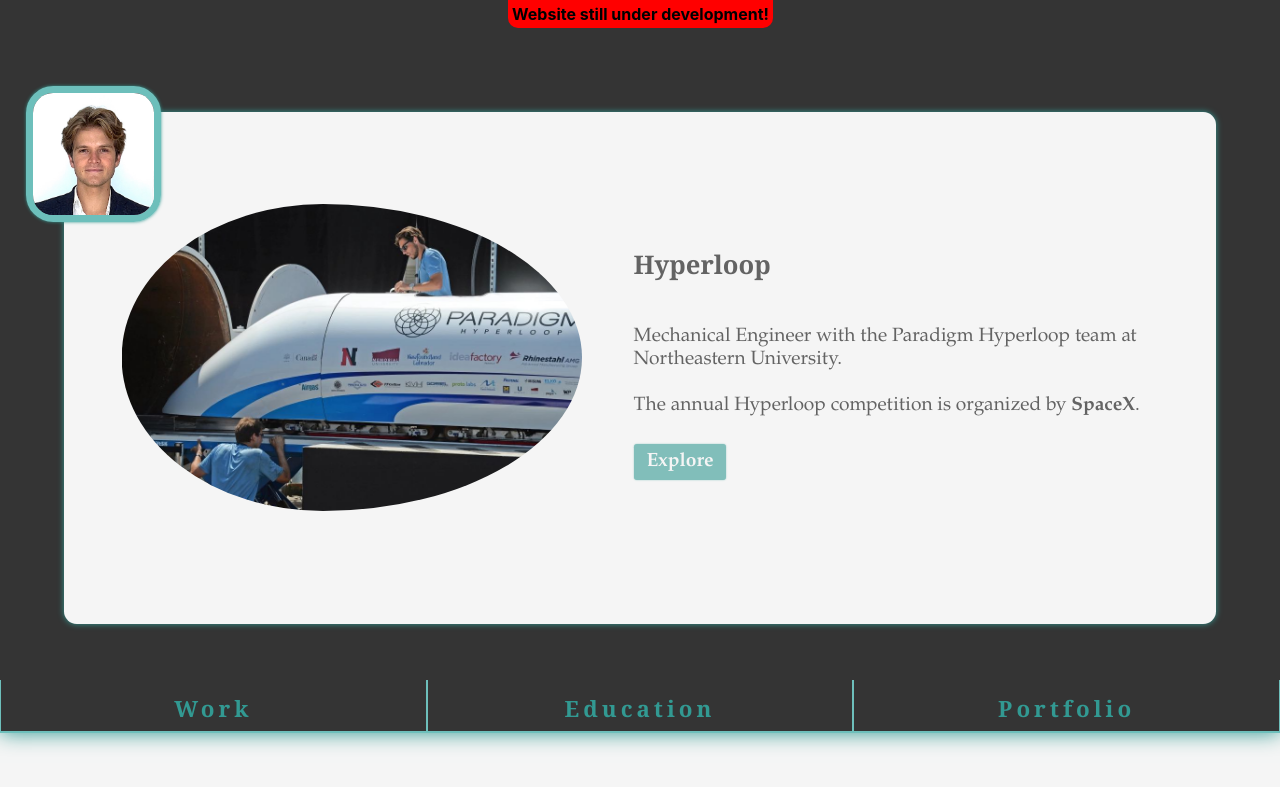
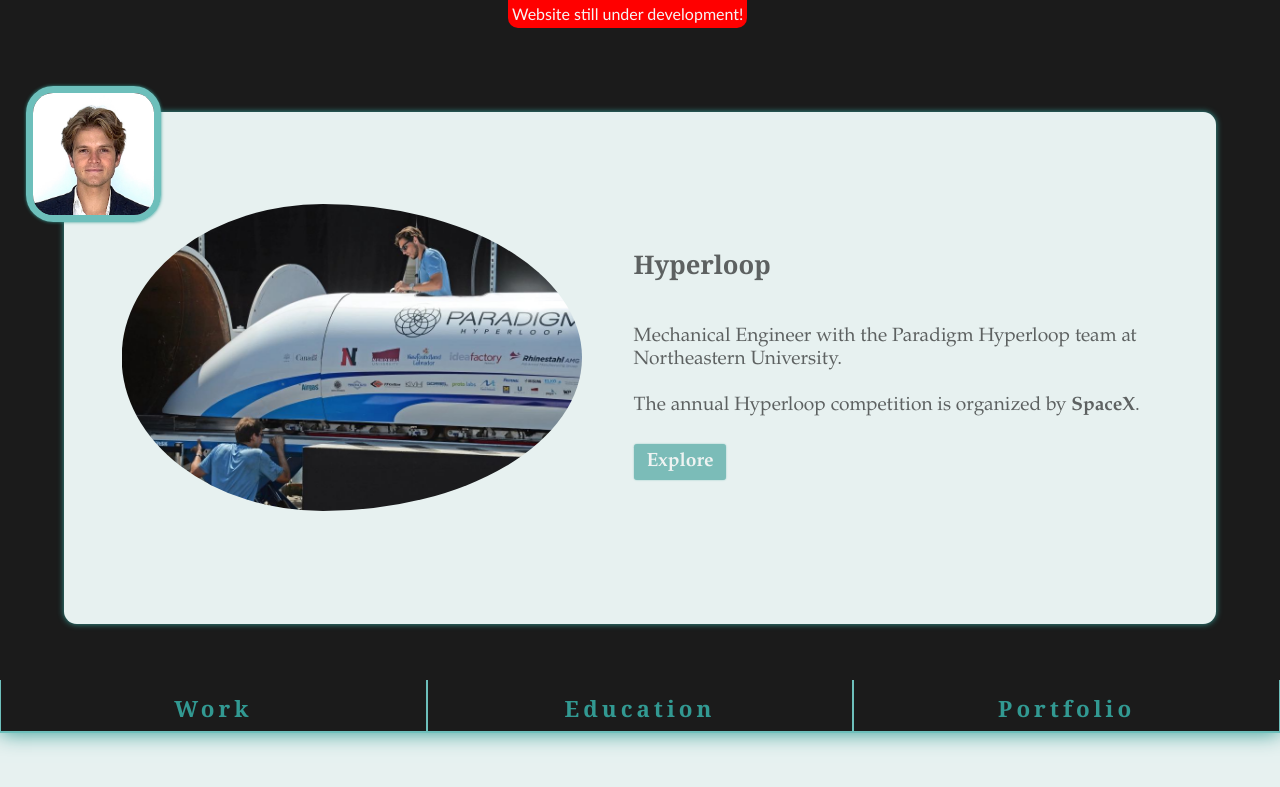
Before and after one commit to leodup/leo-dupire-react-app, a React (Create React App) app: page / in a window 1280 px wide. Shown: the top 787 px of the page. Built offline with nearby package versions, Linux system fonts and the light colour scheme.

Commit message:
some stuff (contact me +)

```diff
--- a/src/ContactMe.js
+++ b/src/ContactMe.js
@@ -16,6 +16,7 @@ const ContactMe = () => {
                 </Link>
                 <div className="Curtain1"></div>
                 <div className="Curtain2"></div>
+                <div className='HoneyComb'></div>
                 <h1 id="ContactMe">Contact Me</h1>
             </div>
             <div className="ContactMe2">
--- a/src/Home.css
+++ b/src/Home.css
@@ -1,8 +1,9 @@
 :root {
     --padding-top-bottom-header-image: 25vh;
-    --home-color: rgb(52, 52, 52); /* rgb(210, 255, 249) */
+    --home-color: rgb(27, 27, 27); /* rgb(210, 255, 249) */
     --counter-color-dark: rgb(50, 153, 146); /* rgb(25, 114, 110) */
     --counter-color: rgb(109, 191, 187); /* rgb(64, 164, 159) */
+    --background-color: rgb(231, 241, 240);
     --animation-time: 30s;
     --profile-image-height: 17.5vw;
     --name-box-border-radius: 7.5vw;
@@ -184,6 +185,7 @@
 /* BIG WHITE AREA EXPAND */
 @media (prefers-reduced-motion: no-preference) {
     .LargeExpand {
+      background-color: var(--background-color);
       animation: LargeExpand;
       animation-duration: var(--animation-time);
       animation-iteration-count: infinite;
@@ -201,7 +203,6 @@
         left: 50%;
         width: 0%;
         height: 0%;
-        background-color: whitesmoke;
     }
     17.5%, 43% {
         z-index: -1;
@@ -210,7 +211,6 @@
         left: 5%;
         width: 90%;
         height: min(85%, 40vw);
-        background-color: whitesmoke;
         border-radius: 1vw;
     }
     46.5%, 64% {
@@ -220,7 +220,6 @@
         left: 50%;
         width: 0%;
         height: 0%;
-        background-color: whitesmoke;
     }
     67.5%, 93% {
         z-index: -1;
@@ -229,7 +228,6 @@
         left: 5%;
         width: 90%;
         height: min(85%, 40vw);
-        background-color: whitesmoke;
         border-radius: 1vw;
     }
     96.5%, 100% {
@@ -239,7 +237,6 @@
         left: 50%;
         width: 0%;
         height: 0%;
-        background-color: whitesmoke;
     }
 }
 
@@ -412,11 +409,11 @@ p#Home {
 .body#Home {
     padding-left: calc(50vw - var(--body-width)/2);
     padding-right: calc(50vw - var(--body-width)/2);
-    background-color: whitesmoke;
+    background-color: var(--background-color);
 }
 
 .Home{
-    background-color: whitesmoke;
+    background-color: var(--background-color);
 }
 
 .ResumePosition {
@@ -443,7 +440,7 @@ p#Home {
   .DISCLAIMERbig {
     position: absolute;
     z-index: 2;
-    background-color: red;
+    background-color: rgb(255, 0, 0);
     text-align: center;
     border-bottom-left-radius: 10px;
     border-bottom-right-radius: 10px;
@@ -452,8 +449,10 @@ p#Home {
 
   .DISCLAIMERsmall {
     font-size: 2vh;
-    font-weight: bold;
+    font-weight: 200;
     line-height: 3.5vh;
     padding-left: 0.5vh;
     padding-right: 0.5vh;
+    color: whitesmoke;
+    font-family: "optima";
   }
--- a/src/Work.css
+++ b/src/Work.css
@@ -1,6 +1,6 @@
 :root {
     --left-pad-text: 4vw;
-    --header-text-color: rgb(181, 181, 181);
+    --header-text-color: rgba(255, 255, 255, 0.3);
 }
 
 .WorkLink {
```
Also changed, not shown: src/ContactMe.css (+12 -1 lines).
